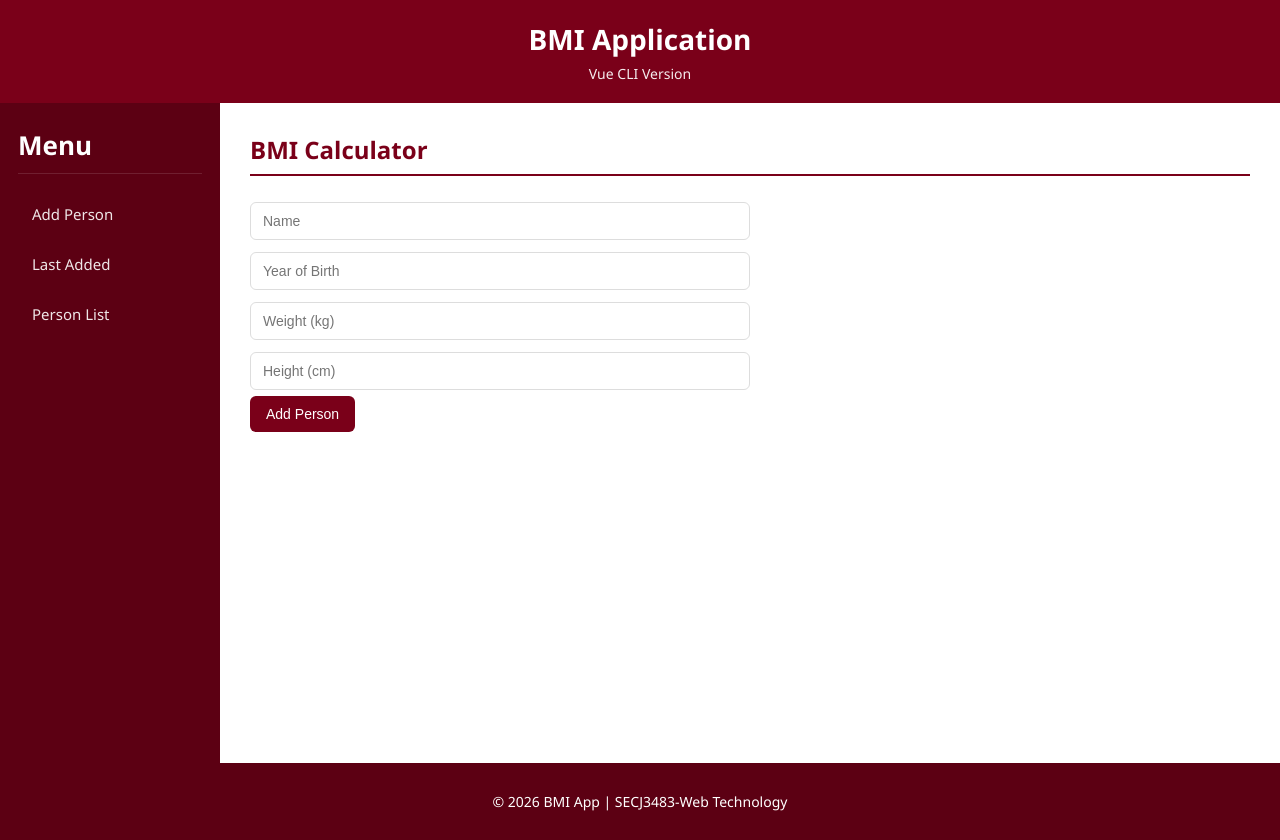
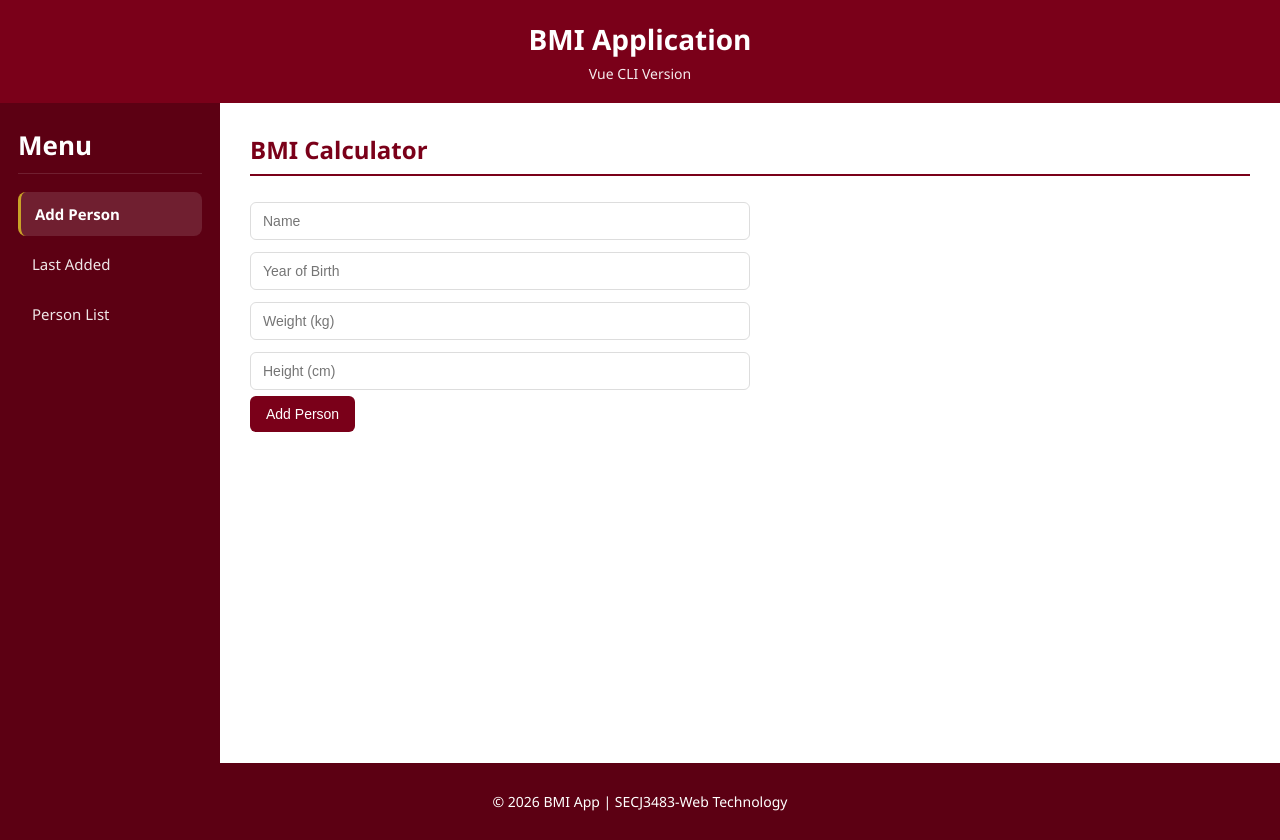
Before and after one commit to Hycarlss/Webtech_25262, a Vue app: page / in a window 1280 px wide. Built offline with nearby package versions, Linux system fonts and the light colour scheme.

Commit message:
Task 7 - active route styling

```diff
--- a/src/assets/style.css
+++ b/src/assets/style.css
@@ -184,6 +184,13 @@
   font-size: 14px;
 }
 
+.router-link-exact-active {
+  background: rgba(255, 255, 255, 0.12);
+  color: white;
+  font-weight: 600;
+  border-left: 3px solid var(--accent);
+}
+
 @media (max-width: 768px) {
   .layout {
     flex-direction: column;
```
